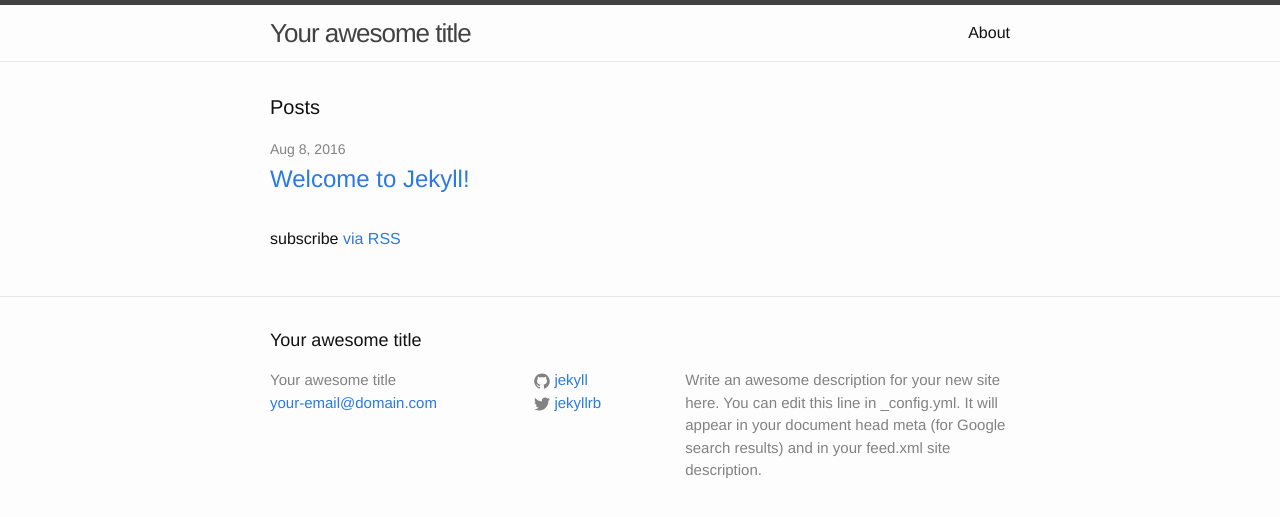
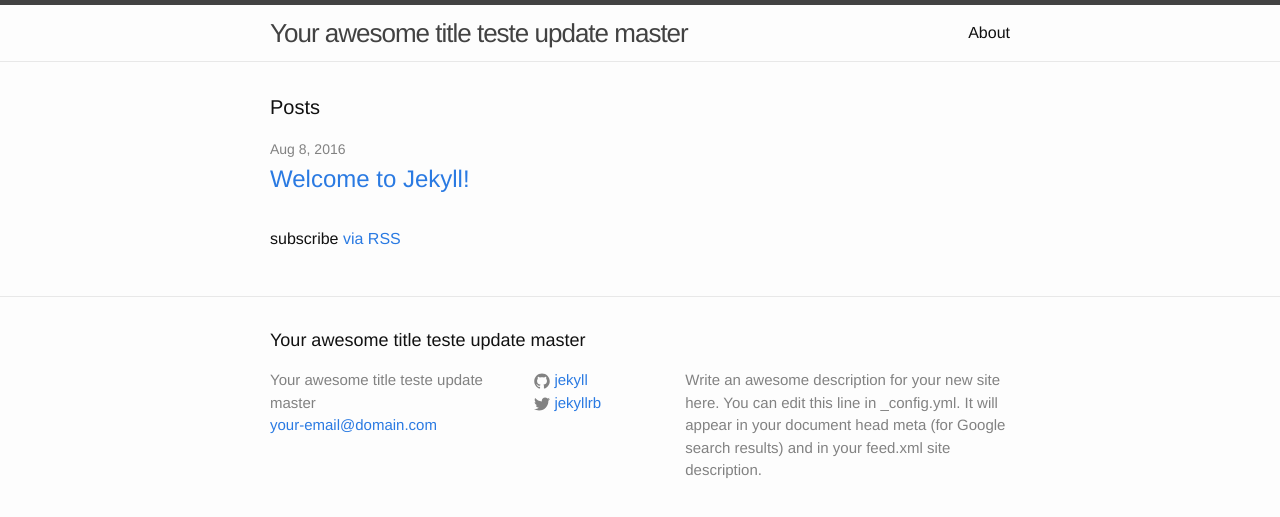
Before and after one commit to alexandregme/alexandregme.github.io, a Jekyll site: the page built from index.html, in a window 1280 px wide. Shown: the top 517 px of the page. Built offline with Jekyll 4.4.1, drawn with Linux system fonts in a browser that asks for light colours.

Commit message:
teste title

```diff
--- a/_config.yml
+++ b/_config.yml
@@ -6,7 +6,7 @@
 # 'jekyll serve'. If you change this file, please restart the server process.
 
 # Site settings
-title: Your awesome title
+title: Your awesome title teste update master
 email: your-email@domain.com
 description: > # this means to ignore newlines until "baseurl:"
   Write an awesome description for your new site here. You can edit this
```
